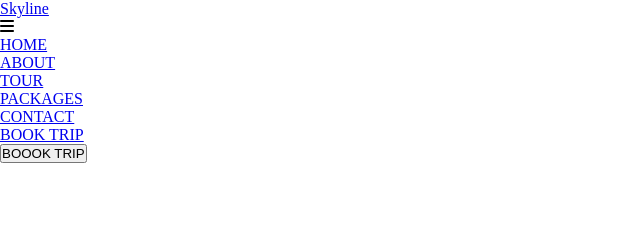
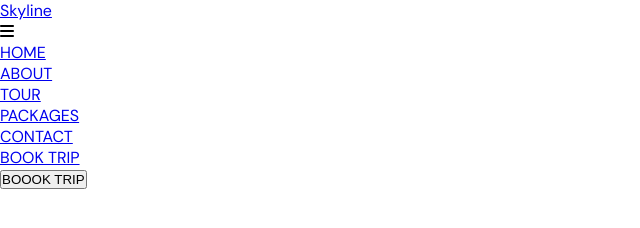
Before and after one commit to engrsaif454/Travel-Website, a plain HTML site: page index.html in a window 1280 px wide. Shown: the whole page, without its empty margins (0-640 px from the left). Drawn offline with nearby package versions, Linux system fonts and the light colour scheme; a web font is replaced by a local one.

Commit message:
Updated CSS file

```diff
--- a/style.css
+++ b/style.css
@@ -15,3 +15,7 @@
     box-sizing: border-box;
     /* font-family: 'DM Sans', sans-serif; */
 }
+
+body {
+    font-family: 'DM Sans', sans-serif;
+}
```
